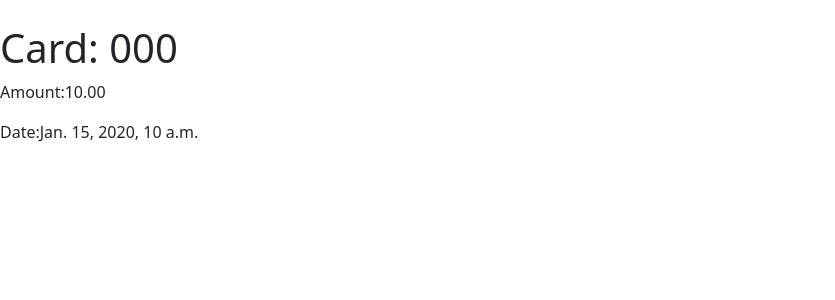
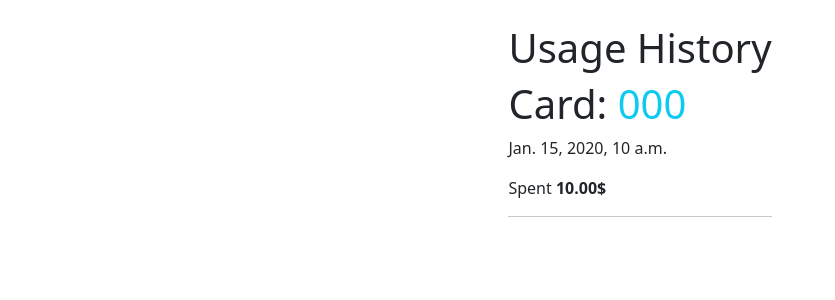
Before and after one commit to MagicRodri/card-manager, a Django app: page /card/history/00000000-0000-0000-0000-000000000001 in a window 1280 px wide. Shown: the part 62-362 px from the top of the page, without its empty margins (0-835 px from the left). Run offline with Django 4.2, Linux system fonts and the light colour scheme; tables that the repository leaves empty hold one stand-in row (values such as "Sample post"); parts of the project's set-up code (start-up, migrations or seed data) failed here and were passed over.

Commit message:
History page edited

```diff
--- a/cards/templates/cards/card_history.html
+++ b/cards/templates/cards/card_history.html
@@ -2,16 +2,23 @@
 
 {% block content %}
 
-    <h1>Card: {{card}}</h1>
+    <div class="d-flex flex-column align-items-center justify-content-between">
+
+        <div>
+            <h1>Usage History</h1>
+            <h2 class="fs-1">Card: <span class="text-info">{{card}}</span> </h2>
 
             {% if payments %}
                 {% for payment in payments %}
-            <div>
-                <p>Amount:{{payment.price}}</p>
-                <p>Date:{{payment.updated_at}}</p>
+                    <div class="">
+                        <p>{{payment.updated_at}}</p>
+                        <p>Spent <span class="fw-bold">{{payment.price}}$</span></p>
+                        <hr>
                     </div>
                 {% endfor %}
             {% else %}
-        <p>No history, yet.</p>
+                <p class="text-center fw-bold">No history, yet.</p>
             {% endif %}
+        </div>
+    </div>
 {% endblock content %}
--- a/cards/templates/cards/card_list.html
+++ b/cards/templates/cards/card_list.html
@@ -36,7 +36,7 @@
                             <td>{{card.created_at}}</td>
                             <td>{{card.expired_at}}</td>
                             <td>{{card.status}}</td>
-                            <td>
+                            <td class='d-flex justify-content-evenly'>
                                 {% if card.is_active %}
                                     <a class="btn btn-danger" href={% url 'cards:card-deactivate' card.pk %}>Deactivate</a>
                                 {% else %}
```
Lines whose indentation alone changed are shown as unchanged.
